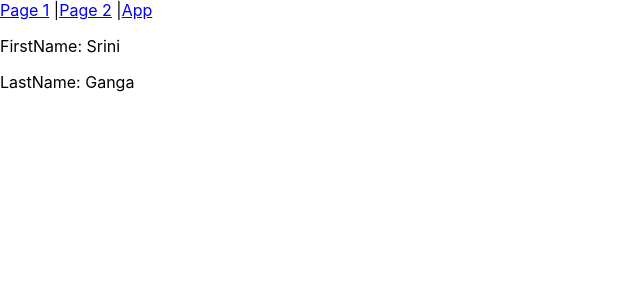
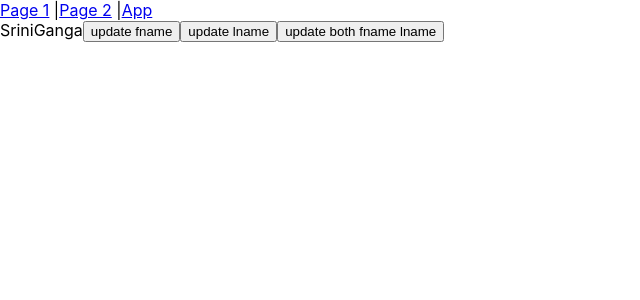
Before and after one commit to sgangapuram/FED-react, a React (Create React App) app: page /page2 in a window 1280 px wide. Shown: the top 300 px of the page, without its empty margins (0-640 px from the left). Built offline with nearby package versions, Linux system fonts and the light colour scheme.

Commit message:
Added counter and name updater with redux store

```diff
--- a/src/HomePage.js
+++ b/src/HomePage.js
@@ -8,8 +8,8 @@ import {
 import App from './App';
 import { Provider } from 'react-redux';
 import store from './store/store';
-import WhatEverAliasConnector from './connectors/Page2Connector';
 import CounterConnector from './connectors/CounterConnector';
+import Page2Connector from './connectors/Page2Connector';
 
 const HomePage = () => <>
  <Provider store={store}>
@@ -22,7 +22,7 @@ const HomePage = () => <>
           <CounterConnector />
       </Route>
       <Route path='/page2'>
-        <WhatEverAliasConnector />
+        <Page2Connector />
       </Route>
       <Route path="/" exact={false}>
         <App />
--- a/src/Page2.js
+++ b/src/Page2.js
@@ -1,5 +1,7 @@
 import React from 'react';
 
-const Page2 = () => <div>I am Page 2</div>;
+const Page2 = () => <div>
+    I am Page 2
+    </div>;
 
 export default Page2;
--- a/src/actions/actionTypes.js
+++ b/src/actions/actionTypes.js
@@ -1,2 +1,6 @@
 export const INCREMENT_COUNTER = 'INCREMENT_COUNTER';
 export const DECREMENT_COUNTER = 'DECREMENT_COUNTER';
+
+export const UPDATE_FNAME='UPDATE_FNAME';
+export const UPDATE_LNAME='UPDATE_LNAME';
+export const UPDATE_BOTH_FL_NAME = 'UPDATE_BOTH_FL_NAME';
--- /dev/null
+++ b/src/actions/personActions.js
@@ -0,0 +1,22 @@
+import { UPDATE_FNAME, UPDATE_BOTH_FL_NAME, UPDATE_LNAME } from "./actionTypes";
+
+
+export const updateFname =(newFname) => ({
+    type: UPDATE_FNAME,
+    payload: newFname
+})
+
+
+export const updateLname =(newLname) => ({
+    type: UPDATE_LNAME,
+    payload: newLname
+})
+
+
+export const updateBothFlname =(newFname, newLname) => ({
+    type: UPDATE_BOTH_FL_NAME,
+    payload: {
+        fname: newFname,
+        lname: newLname
+    }
+})
--- a/src/connectors/CounterConnector.js
+++ b/src/connectors/CounterConnector.js
@@ -9,7 +9,6 @@ const mapStateToProps = (reduxStore) => {
   };
 }
 
-
 const mapDispatchToProps = (dispatch) => {
   console.log('CounterConnector: mapStateToProps: dispatch is a ', typeof dispatch);
   return {
--- a/src/connectors/Page2Connector.js
+++ b/src/connectors/Page2Connector.js
@@ -1,12 +1,31 @@
 import {connect} from 'react-redux';
 import Page2DumbComponent from '../dumb-components/Page2DumbComponent';
+import { updateFname, updateLname, updateBothFlname } from '../actions/personActions';
 
-const mapStateToPropsPage2 = (reduxStore) => {
+const mapStateToProps = (reduxStore) => {
     console.log('in mstp2, here is the redux store: ', reduxStore);
     return {
-        page2Data: reduxStore.reducer2
+        person: reduxStore.reducer2
+      };
+    }
+
+const mapDispatchToProps = (dispatch) => {
+    console.log('in mstp2, here is the dispatch: ', dispatch);
+    return {
+        updateFname: (fname) => {
+          console.log(fname);
+          dispatch(updateFname(fname))
+        },
+        updateLname: (lname) => {
+          console.log(lname);
+          dispatch(updateLname(lname));
+        },
+        updateBothFlname: (fname, lname) => {
+          console.log(fname+lname);
+          dispatch(updateBothFlname(fname, lname));
+        }
       };
     }
 
 
-export default connect(mapStateToPropsPage2)(Page2DumbComponent);
+export default connect(mapStateToProps, mapDispatchToProps)(Page2DumbComponent);
--- a/src/dumb-components/CounterDumbComponent.js
+++ b/src/dumb-components/CounterDumbComponent.js
@@ -7,7 +7,9 @@ const CounterDumbComponent = ({counter, dispatchIncrementCounterAction, dispatch
                 dispatchIncrementCounterAction();
             }
      }>Increment</button>
+
      counter: {counter}
+
      <button onClick= {
          ()=>{console.log('decreased store by 1');
                  dispatchDecrementCounterAction();
--- a/src/dumb-components/Page2DumbComponent.js
+++ b/src/dumb-components/Page2DumbComponent.js
@@ -1,9 +1,27 @@
 import React from 'react';
 
-const Page2DumbComponent = (props) =>
-    <>
-        <p>FirstName: {props.page2Data.firstName} </p>
-        <p>LastName: {props.page2Data.lastName} </p>
-    </>
+const Page2DumbComponent = ({person, updateFname, updateLname, updateBothFlname}) =>
+   <div>
+
+    {person.fname}
+    {person.lname}
+       <button
+        onClick ={() => {
+            updateFname('Bob ');
+
+        }}>
+           update fname</button>
+       <button
+        onClick ={() => {
+            updateLname('Barker ');
+        }}
+       >
+           update lname</button>
+       <button
+        onClick ={() => {
+            updateBothFlname('Jennifer ', 'lorenz ');
+        }}>
+           update both fname lname</button>
+   </div>
 
 export default Page2DumbComponent;
--- a/src/reducers/reducer2.js
+++ b/src/reducers/reducer2.js
@@ -1,11 +1,29 @@
+import { UPDATE_FNAME, UPDATE_LNAME, UPDATE_BOTH_FL_NAME } from "../actions/actionTypes";
+
 const initialState = {
-    firstName:'Srini',
-    lastName: 'Ganga'
+    fname:'Srini',
+    lname: 'Ganga'
 }
 
-function reducer2 (state = initialState, action) {
-    console.log('reducer2 just received a notification' +action.type);
-    return state;
+function reducer2(state= initialState, action){
+    console.log('reducer2 just received notification',action.type, action.payload);
+
+let newState = {...state};
+
+switch(action.type){
+    case UPDATE_FNAME:
+        newState.fname = action.payload;
+        break;
+    case UPDATE_LNAME:
+        newState.lname = action.payload;
+        break;
+    case UPDATE_BOTH_FL_NAME:
+        newState.fname = action.payload.fname;
+        newState.lname = action.payload.lname;
+        break;
+    default:
+        newState=state;
+    }
+    return newState;
 }
-
 export default reducer2;
--- a/src/store/store.js
+++ b/src/store/store.js
@@ -6,7 +6,8 @@ const rootReducer  = combineReducers({reducer1, reducer2});
 
 const store = createStore(rootReducer);
 
-console.log(store);
+// console.log(store);
+console.log('SG');
 console.log(store.getState());
 
 export default store;
```
